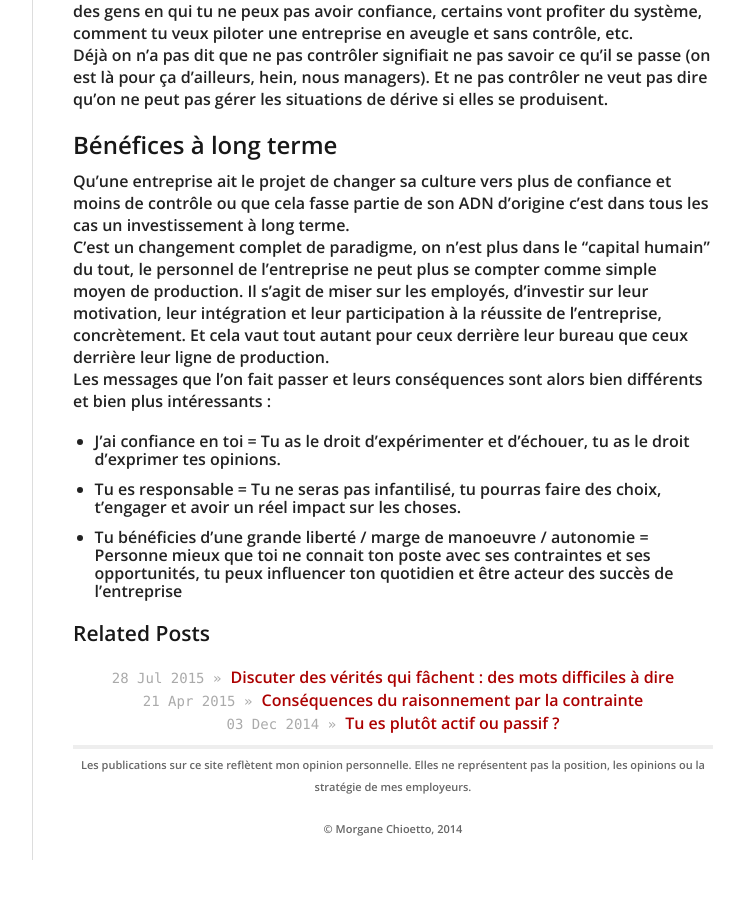
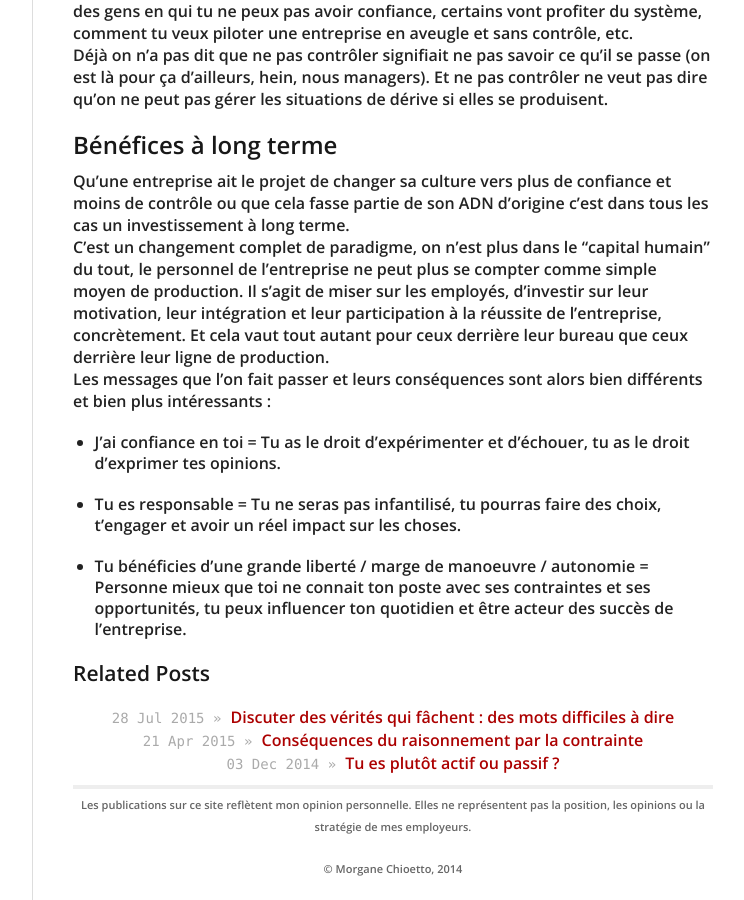
Before and after one commit to chipisan/blog, a Jekyll site: the page built from _posts/2014-12-09-question-confiance.md, in a window 1280 px wide and 900 px high, scrolled down 1812 px. Shown: the whole window, without its empty margins (378-1122 px from the left). Built offline with Jekyll 4.4.1, drawn with Linux system fonts in a browser that asks for light colours; nearby versions of some CDN libraries; Markdown is read by kramdown in place of the engine named in the settings; before the commit the page ends 2672 px from its top, so only the background shows below that.

Commit message:
Fix aeration et listes à puce

```diff
--- a/_posts/2014-12-09-question-confiance.md
+++ b/_posts/2014-12-09-question-confiance.md
@@ -38,6 +38,9 @@ Déjà on n'a pas dit que ne pas contrôler signifiait ne pas savoir ce qu'il se
 Qu'une entreprise ait le projet de changer sa culture vers plus de confiance et moins de contrôle ou que cela fasse partie de son ADN d'origine c'est dans tous les cas un investissement à long terme.
 C'est un changement complet de paradigme, on n'est plus dans le "capital humain" du tout, le personnel de l'entreprise ne peut plus se compter comme simple moyen de production. Il s'agit de miser sur les employés, d'investir sur leur motivation, leur intégration et leur participation à la réussite de l'entreprise, concrètement. Et cela vaut tout autant pour ceux derrière leur bureau que ceux derrière leur ligne de production.
 Les messages que l'on fait passer et leurs conséquences sont alors bien différents et bien plus intéressants :
+
 * J'ai confiance en toi = Tu as le droit d'expérimenter et d'échouer, tu as le droit d'exprimer tes opinions.
+
 * Tu es responsable = Tu ne seras pas infantilisé, tu pourras faire des choix, t'engager et avoir un réel impact sur les choses.
-* Tu bénéficies d'une grande liberté / marge de manoeuvre / autonomie = Personne mieux que toi ne connait ton poste avec ses contraintes et ses opportunités, tu peux influencer ton quotidien et être acteur des succès de l'entreprise
+
+* Tu bénéficies d'une grande liberté / marge de manoeuvre / autonomie = Personne mieux que toi ne connait ton poste avec ses contraintes et ses opportunités, tu peux influencer ton quotidien et être acteur des succès de l'entreprise.
```
